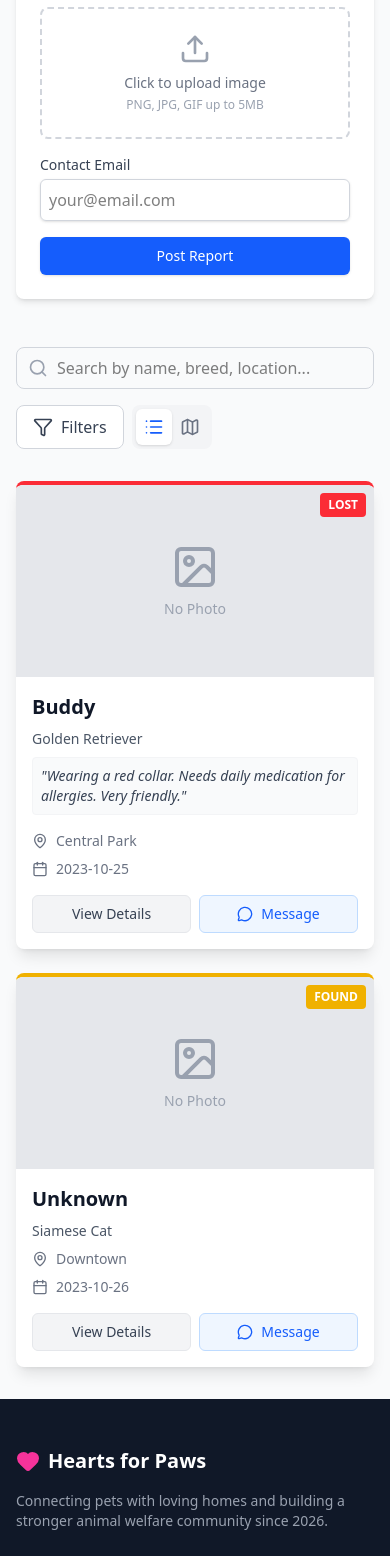
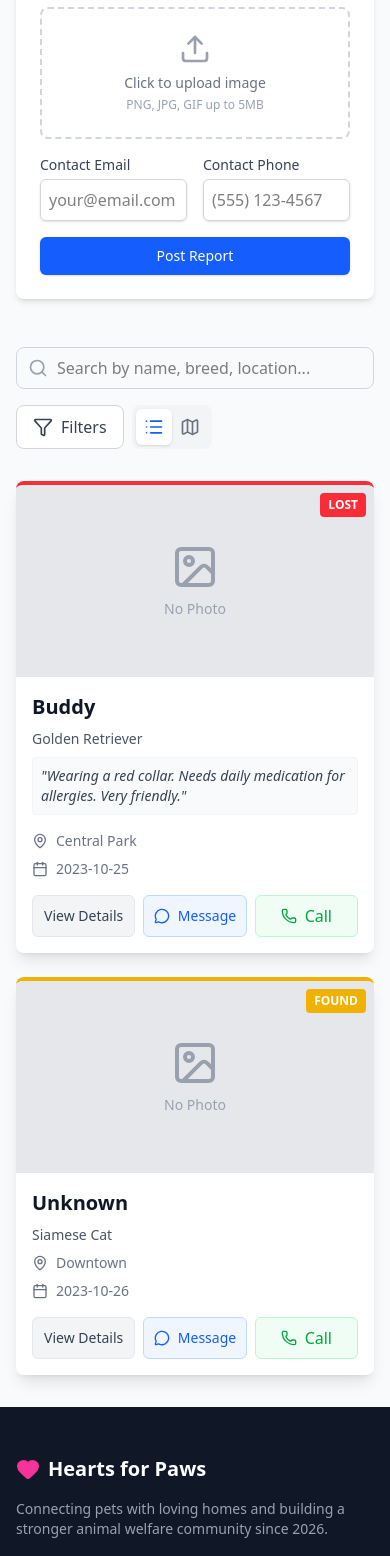
Before and after one commit to itsloops/Hearts-for-Paws, a React (Vite) app: page /lost-and-found in a window 390 px wide. Shown: the part 961-2517 px from the top of the page. Built offline with nearby package versions, Linux system fonts and the light colour scheme; sample sign-in values are in the browser's storage.

Commit message:
Refactor: Restore phone contact option for pet reports

```diff
--- a/src/context/DataContext.jsx
+++ b/src/context/DataContext.jsx
@@ -47,7 +47,8 @@ export function DataProvider({ children }) {
       image: null,
       status: 'found',
       userId: '999', // Another user
-      contactEmail: 'finder@example.com'
+      contactEmail: 'finder@example.com',
+      contactPhone: '555-0102'
     }
   ];
 
--- a/src/pages/EditPost.jsx
+++ b/src/pages/EditPost.jsx
@@ -215,7 +215,7 @@ export default function EditPost() {
                 />
             </div>
 
-          <div className="mb-4">
+          <div className="mb-4 grid grid-cols-1 md:grid-cols-2 gap-4">
             <div>
                 <label className="block text-sm font-medium text-gray-700">Contact Email</label>
                 <input
@@ -224,6 +224,15 @@ export default function EditPost() {
                     className="mt-1 block w-full rounded-md border-gray-300 shadow-sm focus:border-blue-500 focus:ring-blue-500 border p-2"
                     value={formData.contactEmail}
                     onChange={(e) => setFormData({ ...formData, contactEmail: e.target.value })}
+                />
+            </div>
+            <div>
+                <label className="block text-sm font-medium text-gray-700">Contact Phone</label>
+                <input
+                    type="tel"
+                    className="mt-1 block w-full rounded-md border-gray-300 shadow-sm focus:border-blue-500 focus:ring-blue-500 border p-2"
+                    value={formData.contactPhone}
+                    onChange={(e) => setFormData({ ...formData, contactPhone: e.target.value })}
                 />
             </div>
           </div>
--- a/src/pages/LostAndFound.jsx
+++ b/src/pages/LostAndFound.jsx
@@ -32,7 +32,8 @@ export default function LostAndFound() {
     description: '',
     distinctiveMarkings: '',
     image: '',
-    contactEmail: ''
+    contactEmail: '',
+    contactPhone: ''
   });
 
   const [searchTerm, setSearchTerm] = useState('');
@@ -87,7 +88,8 @@ export default function LostAndFound() {
         description: '',
         distinctiveMarkings: '',
         image: '',
-        contactEmail: ''
+        contactEmail: '',
+        contactPhone: ''
     });
   };
 
@@ -260,7 +262,8 @@ export default function LostAndFound() {
                 />
             </div>
 
-            <div className="mb-4">
+            <div className="grid grid-cols-2 gap-4">
+                <div>
                     <label className="block text-sm font-medium text-gray-700">Contact Email</label>
                     <input
                         type="email"
@@ -270,6 +273,18 @@ export default function LostAndFound() {
                         onChange={(e) => setFormData({ ...formData, contactEmail: e.target.value })}
                         placeholder="your@email.com"
                     />
+                </div>
+                <div>
+                    <label className="block text-sm font-medium text-gray-700">Contact Phone</label>
+                    <input
+                        type="tel"
+                        required
+                        className="mt-1 block w-full rounded-md border-gray-300 shadow-sm focus:border-blue-500 focus:ring-blue-500 border p-2"
+                        value={formData.contactPhone}
+                        onChange={(e) => setFormData({ ...formData, contactPhone: e.target.value })}
+                        placeholder="(555) 123-4567"
+                    />
+                </div>
             </div>
 
             <button
@@ -442,6 +457,16 @@ export default function LostAndFound() {
                   >
                     <MessageCircle size={16} /> Message
                   </button>
+                  {post.contactPhone && (
+                      <a
+                        href={`tel:${post.contactPhone}`}
+                        target="_blank"
+                        rel="noopener noreferrer"
+                        className="flex-1 flex items-center justify-center gap-2 bg-green-50 text-green-600 py-2 rounded-md hover:bg-green-100 border border-green-200 transition-colors"
+                      >
+                          <Phone size={16} /> Call
+                      </a>
+                  )}
               </div>
 
               {/* Only show button if user is logged in AND owns the post */}
--- a/src/pages/PetDetails.jsx
+++ b/src/pages/PetDetails.jsx
@@ -225,6 +225,12 @@ export default function PetDetails() {
                             Email
                         </a>
                     )}
+                    {post.contactPhone && (
+                        <a href={`tel:${post.contactPhone}`} className="flex-1 bg-green-600 text-white px-6 py-3 rounded-lg hover:bg-green-700 transition font-medium flex items-center justify-center gap-2 shadow-sm">
+                            <Phone size={20} />
+                            Call
+                        </a>
+                    )}
                 </div>
               </div>
             </div>
```
Also changed, not shown: 1 other file (tests, documents, lock files or other folders). Lines whose indentation alone changed are shown as unchanged.
